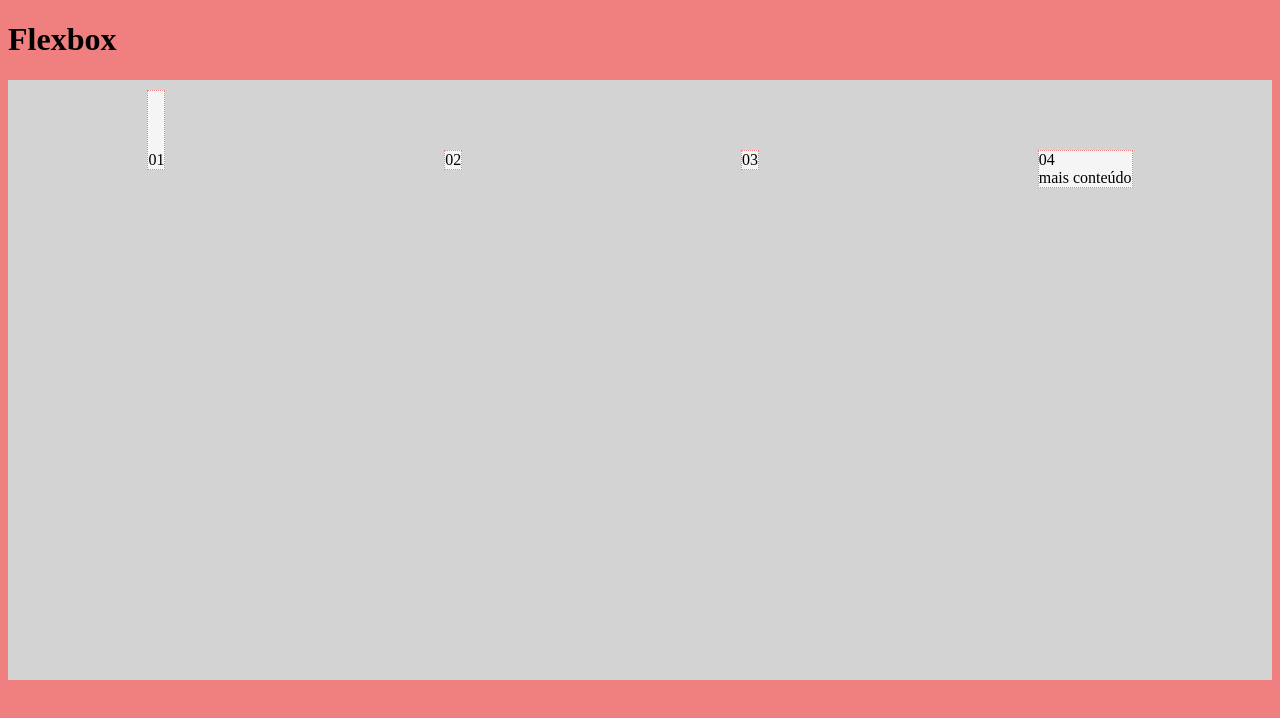
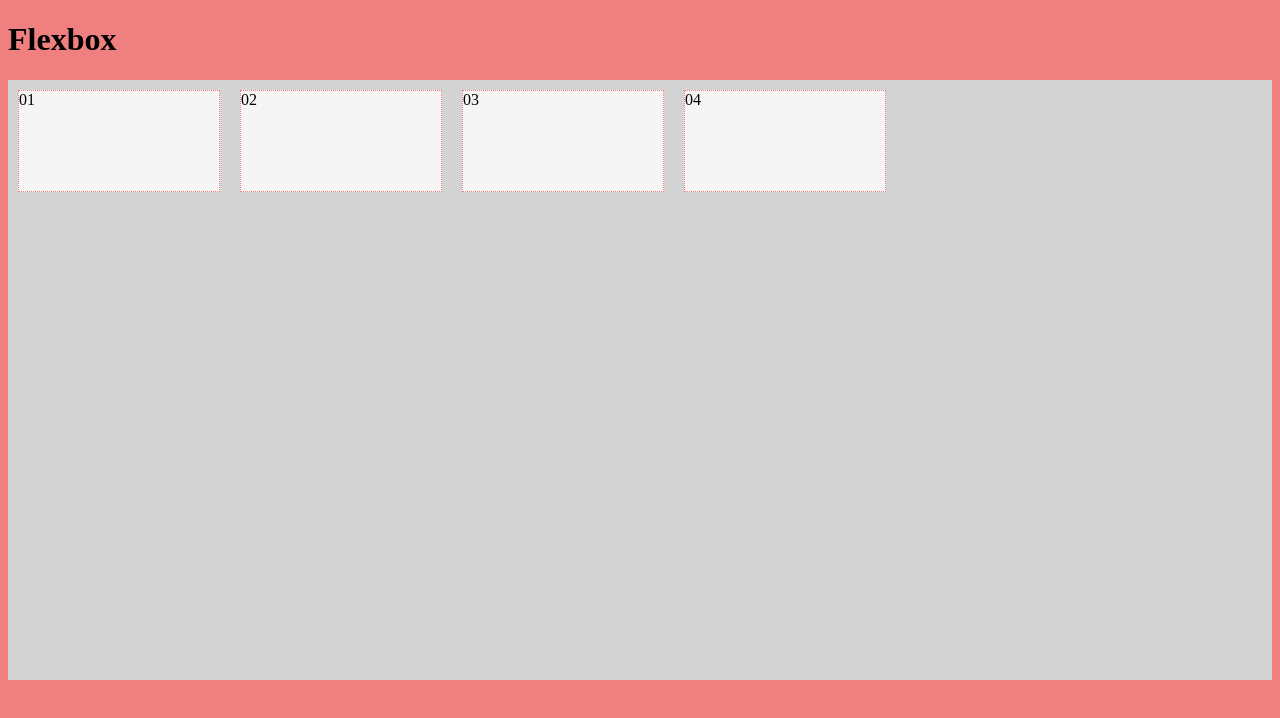
Before and after one commit to MoleraBoy/html-css-recursos-especiais, a plain HTML site: page html/flexbox.html in a window 1280 px wide. Drawn offline with Linux system fonts and the light colour scheme.

Commit message:
:checkered_flag: aula 96 concluida

```diff
--- a/css/flexbox.css
+++ b/css/flexbox.css
@@ -1,30 +1,92 @@
-*{
+* {
     text-decoration: none;
     list-style: none;
 }
 
-body{
+body {
     background: lightcoral;
 }
 
-#conteudo{
+#conteudo {
     height: 600px;
     background: lightgray;
     display: flex;
-    /* row | row-reverse | column | column-reverse */
-    flex-direction: row;
-    /* nowrap | wrap | wrap-reverse */
-    /* nowrap faz os itens se apertarem pra caber */
-    flex-wrap: nowrap;
-    /* flex-start | flex-end | center | space-between | space-around */
-    justify-content: space-around;
-    /* stretch | center| flex-start | flex-end | baseline */
-    align-items: baseline;
+    /* row | row-reverse | column | column-reverse  */
+    /* flex-direction: row; */
+    /* nowrap | wrap | wrap-reverse  */
+    /* nowrap faz os itens se apertarem pra caber  */
+    /* flex-wrap: nowrap; */
+    /* flex-start | flex-end | center | space-between | space-around  */
+    /* justify-content: space-around;  */
+    /* stretch | center| flex-start | flex-end | baseline  */
+    /* align-items: baseline; */
+}
+
+
+.item {
+    width: 200px;
+    height: 100px;
+    background: whitesmoke;
+    border: 1px dotted lightcoral;
+    margin: 10px;
 
 }
 
-.item{
-    background: whitesmoke;
-    border: 1px dotted lightcoral;
-    margin: 10px;
+
+
+.item-01 {
+    /* flex-grow:; Define a proporção que um item cresce */
+    flex-grow: 0;
+    /* flex-shrink define o máximo de encolhimento de um item */
+    flex-shrink: 1;
+    /* define o tamanho inicial do flex-item */
+    flex-basis: 1;
 }
+
+.item-02 {
+    /* flex-grow:; Define a proporção que um item cresce */
+    flex-grow: 0;
+    /* flex-shrink define o máximo de encolhimento de um item */
+    flex-shrink: 3;
+     /* define o tamanho inicial do flex-item */
+    flex-basis: 1;
+}
+
+.item-03 {
+    /* flex-grow:; Define a proporção que um item cresce */
+    flex-grow: 0;
+    /* flex-shrink define o máximo de encolhimento de um item */
+    flex-shrink: 5;
+     /* define o tamanho inicial do flex-item */
+    flex-basis: 1;
+}
+
+
+/* define o tamanho máximo de encolhimento do item */
+
+/* todos tem o valor 0, então valor negativo é primeiro */
+
+/* .ordem-01 {
+    order: 1;
+}
+
+.ordem-02 {
+    order: 2;
+}
+
+.ordem-03 {
+    order: 3;
+}
+
+.ordem-04 {
+    order: 4;
+}
+
+.ordem{
+    order: -1;
+}
+
+#conteudo-02 {
+    display: flex;
+}
+*/
--- a/html/flexbox.html
+++ b/html/flexbox.html
@@ -12,10 +12,10 @@
 
     <h1>Flexbox</h1>
     <div id="conteudo">
-        <div class="item" style="padding-top: 60px;">01</div>
-        <div class="item">02</div>
-        <div class="item">03</div>
-        <div class="item">04 <br>mais conteúdo</div>
+        <div class="item item-01">01</div>
+        <div class="item item-02">02</div>
+        <div class="item item-03">03</div>
+        <div class="item">04</div>
     </div>
 
 </body>
```
Also changed, not shown: 1 other file.
